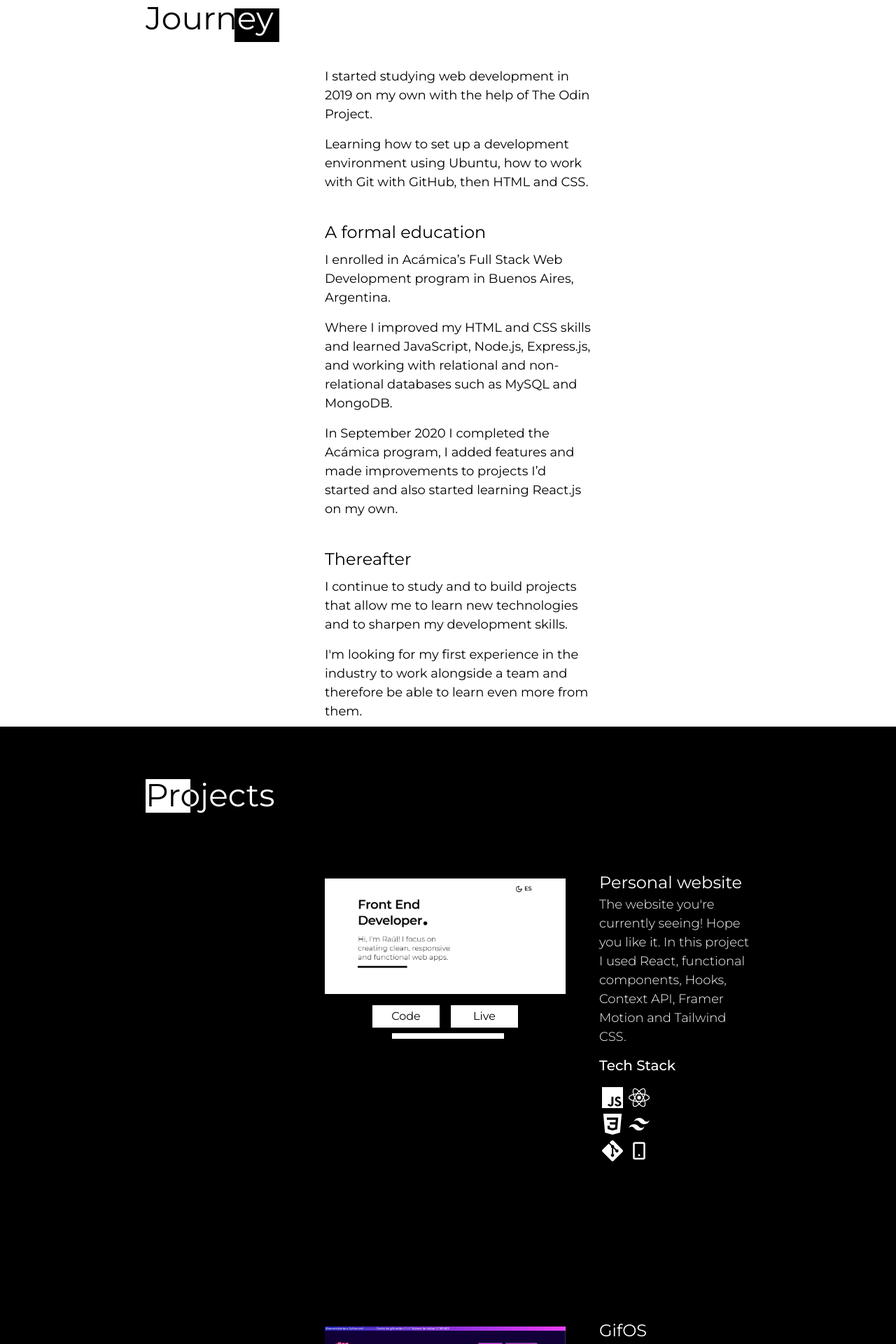
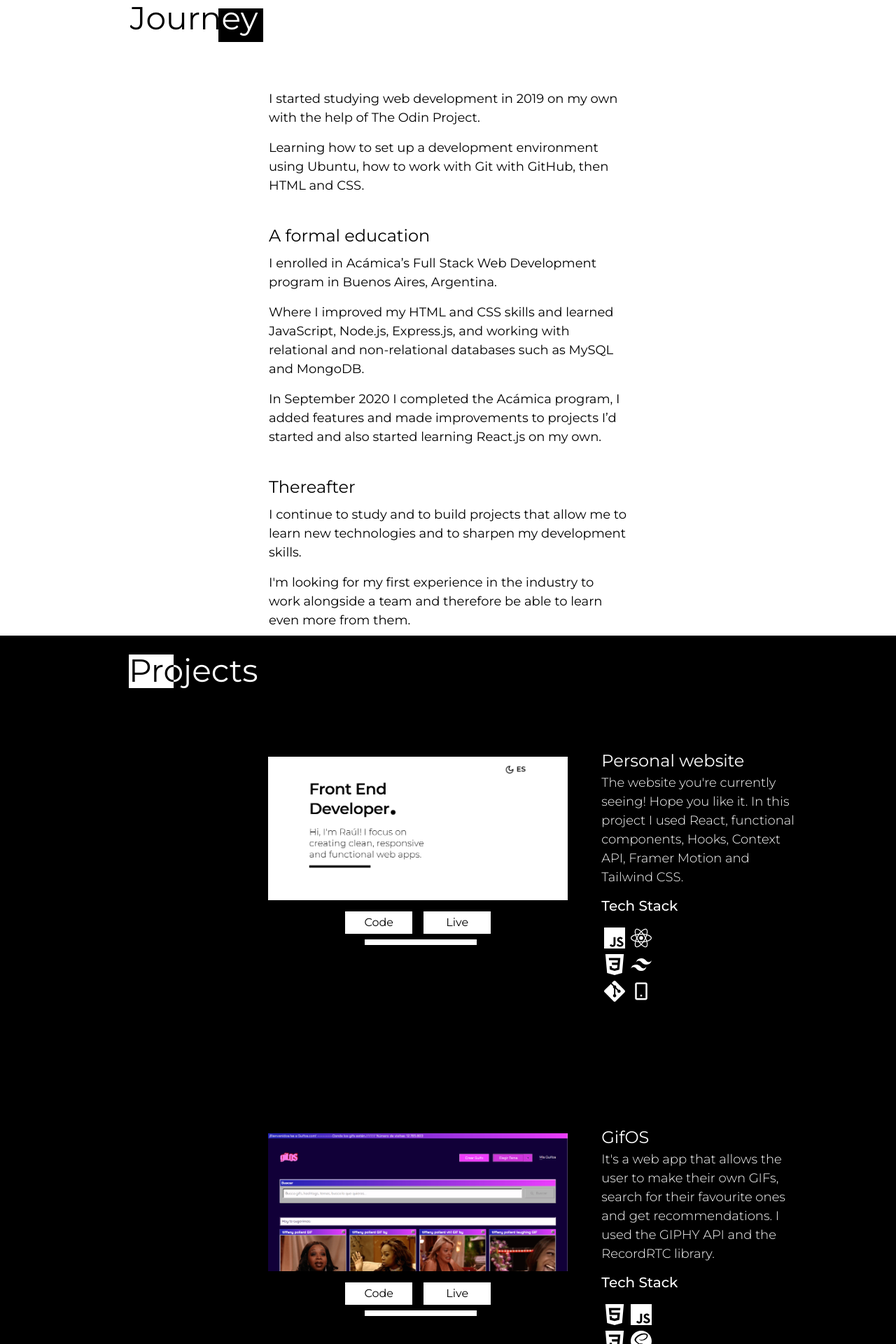
Before and after one commit to raulandreroman/new-portfolio, a React (Create React App) app: page / in a window 1280 px wide. Shown: the part 840-2760 px from the top of the page at 70% size. Built offline with nearby package versions, Linux system fonts and the light colour scheme.

Commit message:
:recycle: refactor(responsive): Modify media queries to improve responsiveness

```diff
--- a/src/components/About.js
+++ b/src/components/About.js
@@ -28,10 +28,10 @@
         animate={controls}
         ref={element}
         variants={containerVariants}
-        className={`flex flex-col mx-8 my-4 mt-7 lg:mx-48 lg:my-0 bg-${theme}-bg duration-700 lg:mb-0`}
+        className={`flex flex-col mx-8 my-4 mt-7 bg-${theme}-bg duration-700 md:w-9/12 md:m-auto`}
       >
         <AboutSubheading />
-        <div className="lg:mx-56 lg:ml-64  max-w-1xl flex flex-col my-4 lg:mb-0">
+        <div className="flex flex-col my-4 md:m-auto md:mt-12 lg:mb-0 lg:w-7/12">
           {sectionContent.content.map((item, key) => {
             const { paragraph } = item;
             return <Paragraph theme={theme} content={paragraph} key={key} />;
--- a/src/components/AboutSubheading.js
+++ b/src/components/AboutSubheading.js
@@ -29,7 +29,7 @@
       {theme !== 'dark' ? (
         <motion.h3
           variants={textVariants}
-          className={`relative text-white z-20 blend-difference lg:text-5xl`}
+          className={`relative text-white z-20 blend-difference md:text-4xl lg:text-5xl`}
         >
           <Text tid="header" section="aboutSection" />
         </motion.h3>
--- a/src/components/CallToAction.js
+++ b/src/components/CallToAction.js
@@ -15,7 +15,7 @@
 
   return (
     <header
-      className={`mx-8 lg:mx-48 mx lg:mt-8 my-4 lg:mb-0 lg:min-h-screen min-h-12   `}
+      className={`mx-8 min-h-12 md:w-9/12 md:m-auto lg:mt-8 my-4 lg:mb-0 lg:min-h-screen`}
     >
       <NavBarTools />
       <motion.div
@@ -25,12 +25,13 @@
         className="flex flex-col w-10/12 lg:w-7/12 lg:mt-5 relative"
       >
         <div className="overflow-hidden mb-6 lg:text-7xl w-min">
+          {/*CTA TITLE */}
           <motion.h1
             variants={textVariants}
             className={
               theme === 'light'
-                ? ` text-light-secondary lg:text-7xl block`
-                : `  text-dark-secondary lg:text-7xl block  `
+                ? ` text-light-secondary lg:text-7xl md:text-6xl block`
+                : `  text-dark-secondary lg:text-7xl md:text-6xl block  `
             }
           >
             <Text section="CTASection" tid="header" />
@@ -38,12 +39,13 @@
         </div>
         <div>
           <div className="overflow-hidden my-2 lg:text-5xl">
+            {/*CTA CONTENT */}
             <motion.h2
               variants={textVariants}
               className={
                 theme === 'light'
-                  ? `text-light-primary my-2 lg:text-5xl block `
-                  : ` text-dark-primary my-2 lg:text-5xl block`
+                  ? `text-light-primary my-2 md:text-4xl lg:text-5xl block `
+                  : ` text-dark-primary my-2 md:text-4xl lg:text-5xl block`
               }
             >
               <Text section="CTASection" tid="content" />
@@ -52,8 +54,8 @@
           <div
             className={
               theme === 'light'
-                ? `bg-light-secondary w-32 lg:w-1/2 my-1 h-1 lg:h-3 mt-5`
-                : `w-32 lg:w-1/2 my-1 h-1 lg:h-2 bg-dark-secondary mt-5 `
+                ? `bg-light-secondary my-1 h-1 w-32 md:w-1/2 md:h-3 lg:w-1/2lg:h-3 mt-5`
+                : `w-32 my-1 h-1 bg-dark-secondary mt-5 lg:h-2 lg:w-1/2 `
             }
           ></div>
         </div>
--- a/src/components/LanguageSelector.js
+++ b/src/components/LanguageSelector.js
@@ -31,8 +31,8 @@
               aria-label="Cambiar idioma a español"
               className={
                 theme === 'light'
-                  ? `text-2xl mb-3 lg:text-4xl lg:mb-0 lg:min-w-4 font-semibold lg:p-1  text-dark-bg  `
-                  : `text-2xl  mb-3 lg:text-4xl lg:mb-0  lg:min-w-4 font-semibold  lg:p-1 text-light-bg `
+                  ? `text-2xl mb-3 md:text-4xl lg:text-4xl lg:mb-0 lg:min-w-4 font-semibold lg:p-1  text-dark-bg  `
+                  : `text-2xl  mb-3 md:text-4xl lg:text-4xl lg:mb-0  lg:min-w-4 font-semibold  lg:p-1 text-light-bg `
               }
             >
               ES
--- a/src/components/NavBarTools.js
+++ b/src/components/NavBarTools.js
@@ -22,7 +22,7 @@
   }, [userThemeChange]);
 
   return (
-    <div className="flex flex-col lg:flex-row lg:justify-end items-end text-4xl lg:text-5xl">
+    <div className="flex flex-col lg:flex-row lg:justify-end items-end text-4xl md:text-5xl lg:text-5xl">
       <button className="flex" onClick={handleClick}>
         {theme === 'dark' ? (
           <CgSun
--- a/src/components/Paragraph.js
+++ b/src/components/Paragraph.js
@@ -20,7 +20,7 @@
   return !subtitle ? (
     <motion.p
       style={isBrowser ? { y: yDesktop } : { y }}
-      className={`text-${theme}-primary lg:text-lg my-2 duration-700`}
+      className={`text-${theme}-primary my-2 duration-700 lg:text-lg`}
     >
       {text}
     </motion.p>
@@ -28,13 +28,13 @@
     <div>
       <motion.h4
         style={isBrowser ? { y: yDesktop } : { y }}
-        className={`text-${theme}-secondary lg:text-2xl mt-8 duration-700`}
+        className={`text-${theme}-secondary mt-8 duration-700 lg:text-2xl `}
       >
         {subtitle}
       </motion.h4>
       <motion.p
         style={isBrowser ? { y: yDesktop } : { y }}
-        className={`text-${theme}-primary my-2 lg:text-lg duration-700`}
+        className={`text-${theme}-primary my-2 duration-700 lg:text-lg`}
       >
         {text}
       </motion.p>
--- a/src/components/Preview.js
+++ b/src/components/Preview.js
@@ -16,7 +16,7 @@
           />
         ) : (
           <img
-            className="self-start m-0"
+            className="self-start m-auto"
             alt="Screenshot of current project"
             src={previewUrl.desktop}
           />
--- a/src/components/Project.js
+++ b/src/components/Project.js
@@ -35,11 +35,13 @@
       className={
         //Removes margin bottom on last rendered project
         i === projectData.length - 1
-          ? 'flex flex-col mt-12 lg:flex-row duration-700'
-          : 'flex flex-col my-12 lg:flex-row lg:mb-32 duration-700'
+          ? 'flex flex-col mt-12 duration-700 md:flex-col md:m-0 lg:mt-16 lg:w-7/12 lg:m-auto lg:flex-row'
+          : 'flex flex-col my-12 duration-700 md:flex-col md:m-0 lg:mt-16 lg:w-7/12 lg:m-auto lg:flex-row lg:mb-32 '
       }
     >
-      <div className={`flex flex-col mb-4 lg:ml-64 lg:w-6/12 lg:mr-12 lg:mb-0`}>
+      <div
+        className={`flex flex-col mb-4 md:w-3/5 md:m-auto md:mt-20 lg:w-10/12 lg:flex-shrink-0 lg:mt-0 lg:mr-12 lg:mb-0`}
+      >
         {isMobile && <h4 className={'text-white ml-2 font-normal'}>{title}</h4>}
         <button
           aria-label="Visit project's website"
@@ -60,7 +62,7 @@
             target="_blank"
             rel="noreferrer"
             className={
-              'w-auto flex-grow h-8 bg-white mx-2 lg:w-24 lg:h-8 lg:flex-grow-0 max flex flex-col justify-center items-center'
+              'w-auto flex-grow h-8 bg-white mx-2 max flex flex-col justify-center items-center lg:w-24 lg:h-8 lg:flex-grow-0'
             }
           >
             <Text section="projectsSection" tid="btn1" />
@@ -71,7 +73,7 @@
             target="_blank"
             rel="noreferrer"
             className={
-              'w-auto flex-grow h-8 bg-white mx-2 lg:w-24 lg:h-8 lg:flex-grow-0 max flex flex-col justify-center items-center'
+              'w-auto flex-grow h-8 bg-white mx-2 max flex flex-col justify-center items-center lg:w-24 lg:h-8 lg:flex-grow-0 '
             }
           >
             <Text section="projectsSection" tid="btn2" />
@@ -81,7 +83,7 @@
           className={`relative self-center w-48 h-2 mt-2 bg-white lg:ml-2 lg:w-40`}
         />
       </div>
-      <div className="flex flex-col items-start flex-shrink-0 lg:w-1/4">
+      <div className="flex flex-col items-start flex-shrink-0 md:w-4/6 md:m-auto md:mt-8 lg:mt-0 lg:w-7/12">
         {!isMobile && (
           <h4
             className={
--- a/src/components/ProjectsSection.js
+++ b/src/components/ProjectsSection.js
@@ -30,8 +30,9 @@
       animate={controls}
       ref={element}
       variants={containerVariants}
-      className={`bg-black px-8 py-4 pb-24 mt-7 flex flex-col lg:px-48 lg:pt-16 lg:pb-0`}
+      className={`bg-black px-8 py-4 pb-24 mt-7 flex flex-col`}
     >
+      <div className="md:w-auto md:m-0 lg:w-3/4 lg:m-auto">
         <ProjectsSecionSubheading />
         {projects.map((project, key) => {
           return (
@@ -43,6 +44,7 @@
             />
           );
         })}
+      </div>
     </motion.section>
   );
 }
--- a/src/components/ProjectsSectionSubheading.js
+++ b/src/components/ProjectsSectionSubheading.js
@@ -19,7 +19,7 @@
     >
       <motion.h3
         variants={textVariants}
-        className={`relative text-white z-20 blend-difference lg:text-5xl`}
+        className={`relative text-white z-20 blend-difference md:text-4xl lg:text-5xl`}
       >
         <Text section="projectsSection" tid="header" />
       </motion.h3>
--- a/src/styles/main.css
+++ b/src/styles/main.css
@@ -689,10 +689,6 @@
   font-size: 2.25rem;
 }
 
-.m-0{
-  margin: 0;
-}
-
 .m-1{
   margin: 0.25rem;
 }
@@ -818,10 +814,6 @@
 
 .max-w-sm{
   max-width: 24rem;
-}
-
-.max-w-1xl{
-  max-width: 40rem;
 }
 
 .min-h-12{
@@ -1032,8 +1024,68 @@
 
 @media (min-width: 696px){
 
+  .md\:flex-col{
+    flex-direction: column;
+  }
+
+  .md\:h-3{
+    height: 0.75rem;
+  }
+
+  .md\:text-4xl{
+    font-size: 2.25rem;
+  }
+
+  .md\:text-5xl{
+    font-size: 2.85rem;
+  }
+
+  .md\:text-6xl{
+    font-size: 4rem;
+  }
+
+  .md\:m-0{
+    margin: 0;
+  }
+
+  .md\:m-auto{
+    margin: auto;
+  }
+
+  .md\:mt-8{
+    margin-top: 2rem;
+  }
+
+  .md\:mt-12{
+    margin-top: 3rem;
+  }
+
+  .md\:mt-20{
+    margin-top: 5rem;
+  }
+
+  .md\:w-auto{
+    width: auto;
+  }
+
+  .md\:w-1\/2{
+    width: 50%;
+  }
+
   .md\:w-2\/4{
     width: 50%;
+  }
+
+  .md\:w-3\/5{
+    width: 60%;
+  }
+
+  .md\:w-4\/6{
+    width: 66.666667%;
+  }
+
+  .md\:w-9\/12{
+    width: 71%;
   }
 }
 
@@ -1055,12 +1107,12 @@
     flex-grow: 0;
   }
 
+  .lg\:flex-shrink-0{
+    flex-shrink: 0;
+  }
+
   .lg\:h-2{
     height: 0.5rem;
-  }
-
-  .lg\:h-3{
-    height: 0.75rem;
   }
 
   .lg\:h-8{
@@ -1091,24 +1143,13 @@
     font-size: 5rem;
   }
 
-  .lg\:my-0{
-    margin-top: 0;
-    margin-bottom: 0;
+  .lg\:m-auto{
+    margin: auto;
   }
 
   .lg\:mx-1{
     margin-left: 0.25rem;
     margin-right: 0.25rem;
-  }
-
-  .lg\:mx-48{
-    margin-left: 13rem;
-    margin-right: 13rem;
-  }
-
-  .lg\:mx-56{
-    margin-left: 14rem;
-    margin-right: 14rem;
   }
 
   .lg\:mt-0{
@@ -1139,12 +1180,12 @@
     margin-right: 3rem;
   }
 
+  .lg\:mt-16{
+    margin-top: 4rem;
+  }
+
   .lg\:mb-32{
     margin-bottom: 8rem;
-  }
-
-  .lg\:ml-64{
-    margin-left: 16rem;
   }
 
   .lg\:max-w-none{
@@ -1163,19 +1204,6 @@
     padding: 0.25rem;
   }
 
-  .lg\:px-48{
-    padding-left: 13rem;
-    padding-right: 13rem;
-  }
-
-  .lg\:pb-0{
-    padding-bottom: 0;
-  }
-
-  .lg\:pt-16{
-    padding-top: 4rem;
-  }
-
   .lg\:right-13{
     right: 3.5rem;
   }
@@ -1192,19 +1220,19 @@
     width: 50%;
   }
 
-  .lg\:w-1\/4{
-    width: 25%;
+  .lg\:w-3\/4{
+    width: 75%;
   }
 
   .lg\:w-3\/12{
     width: 25%;
   }
 
-  .lg\:w-6\/12{
-    width: 50%;
-  }
-
   .lg\:w-7\/12{
     width: 56.333333%;
   }
+
+  .lg\:w-10\/12{
+    width: 83.333333%;
+  }
 }
```
Also changed, not shown: tailwind.js. Lines whose indentation alone changed are shown as unchanged.
